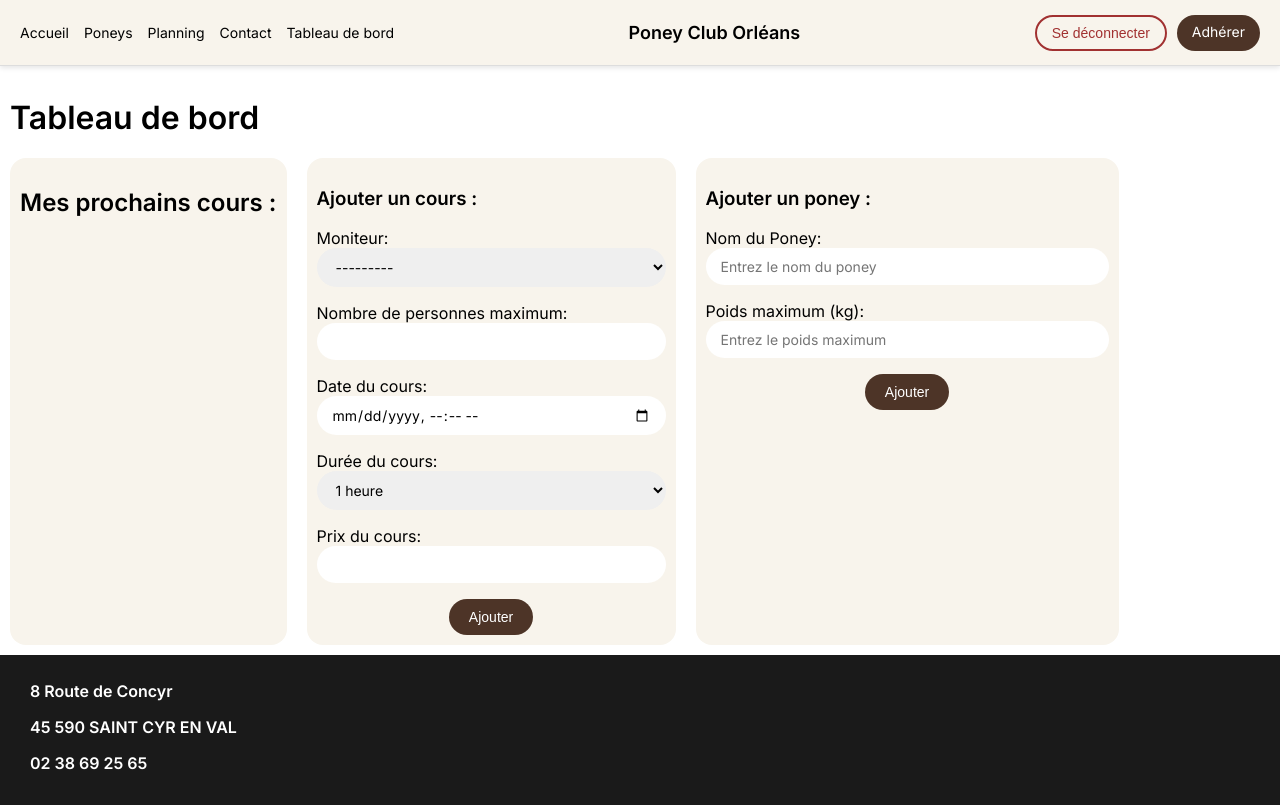
After one commit to ugo-dominguez/sae-poney, a Django app: page /instructor/dashboard/ in a window 1280 px wide. The commit adds this page. Run offline with Django 5.2, Linux system fonts and the light colour scheme; the visitor is signed in with stand-in values (Sample User, id 1); data comes from the database, SQL or seed files in the repository; data that the repository does not hold is empty; parts of the project's set-up code (start-up, migrations or seed data) failed here and were passed over.

Commit message:
Dashboard

```diff
--- a/berry/urls.py
+++ b/berry/urls.py
@@ -23,5 +23,5 @@ urlpatterns = [
     path('', include('login.urls')),
     path('', include('planning.urls')),
     path('', include('listponey.urls')),
-    path('', include('instructor.urls')),
+    path('instructor/', include('instructor.urls')),
 ]
--- a/instructor/forms.py
+++ b/instructor/forms.py
@@ -1,6 +1,5 @@
 from django import forms
 
-from home.models import Cours
 from login.models import CustomUser
 
 
@@ -13,3 +12,15 @@ class CoursForm(forms.Form):
         label="Durée du cours"
     )
     prixCou = forms.DecimalField(max_digits=5, decimal_places=2, label="Prix du cours")
+
+class PoneyForm(forms.Form):
+    nomPon = forms.CharField(
+        max_length=42,
+        label="Nom du Poney",
+        widget=forms.TextInput(attrs={"placeholder": "Entrez le nom du poney"})
+    )
+    poidsMax = forms.IntegerField(
+        min_value=1,
+        label="Poids maximum (kg)",
+        widget=forms.NumberInput(attrs={"placeholder": "Entrez le poids maximum"})
+    )
--- a/instructor/static/manage.css
+++ b/instructor/static/manage.css
@@ -1,15 +1,11 @@
+/* Formulaires */
 .ajout_bd {
     display: flex;
     flex-direction: column;
-    gap: 20px;
-    padding: 20px;
-    background-color: #f8f4ec;
-    border: 1px solid #ddd;
-    border-radius: 10px;
-    width: 80%;
-    max-width: 600px;
-    margin: 0 auto;
-    box-shadow: 0 4px 8px rgba(0, 0, 0, 0.1);
+}
+
+.ajout_bd p {
+    margin-top: 0px;
 }
 
 .ajout_bd h1 {
@@ -23,8 +19,8 @@
 .ajout_bd input, .ajout_bd textarea, .ajout_bd select {
     width: 100%;
     padding: 10px 15px;
-    border: 1px solid #ddd;
-    border-radius: 5px;
+    border: none;
+    border-radius: 50px;
     font-size: 14px;
     font-family: 'Inter', sans-serif;
     box-sizing: border-box;
@@ -53,12 +49,13 @@
     background-color: #5e4031;
 }
 
+/* Messages */
 .messages {
     margin: 20px auto;
     padding: 10px;
     width: 80%;
     max-width: 600px;
-    border-radius: 5px;
+    border-radius: 50px;
     font-family: 'Inter', sans-serif;
 }
 
@@ -66,8 +63,8 @@
     padding: 10px 15px;
     margin-bottom: 10px;
     font-size: 14px;
-    border: 1px solid transparent;
-    border-radius: 5px;
+    border: none;
+    border-radius: 50px;
 }
 
 .message.success {
@@ -81,3 +78,22 @@
     color: #721c24;
     border-color: #f5c6cb;
 }
+
+/* Dashboard */
+.dashboard-section {
+    background-color: #f8f4ec;
+    border-radius: 16px;
+    padding: 10px;
+    min-width: 20%;
+}
+
+.lesson {
+    margin-top: 10px;
+    background-color: #CFDFCD;
+    padding: 5px;
+    border-radius: 11px;
+}
+
+.lesson * {
+    margin: 5px;
+}
--- /dev/null
+++ b/instructor/templates/dashboard.html
@@ -0,0 +1,62 @@
+{% extends "base-header.html" %}
+{% load static %}
+{% block title %} Home {% endblock %}
+
+{% block styles %}
+    <link href="{% static 'manage.css'%}" rel="stylesheet" />
+{% endblock %}
+
+{% block content %}
+<main style="padding:10px">
+    <div style="display: flex; align-items:center">
+        <h1>Tableau de bord</h1>
+
+        {% if messages %}
+            <div class="messages">
+                {% for message in messages %}
+                    <div class="message {{ message.tags }}">{{ message }}</div>
+                {% endfor %}
+            </div>
+        {% endif %}
+    </div>
+
+    <div style="display: flex; gap: 20px;">
+        <div class="dashboard-section">
+            <h2>Mes prochains cours :</h2>
+
+            {% for day, lessons in days.items %}
+                <h3>{{day}} :</h3>
+
+                {% for lesson in lessons %}
+                    <div class="lesson">
+                        <h4>Cours de {{lesson.time}}</h4>
+                        <p>{{lesson.duree}} heure.s</p>
+                        <p>{{lesson.nbPersMax}} personne.s</p>
+                    </div>
+                {% endfor %}
+            {% endfor %}
+        </div>
+
+        <div class="dashboard-section">
+            <h3>Ajouter un cours :</h2>
+
+            <form class="ajout_bd" method="POST" action="{% url 'new_lesson' %}">
+                {% csrf_token %}
+                {{ new_lesson_form.as_p }}
+                <button type="submit">Ajouter</button>
+            </form>
+        </div>
+
+        <div class="dashboard-section">
+            <h3>Ajouter un poney :</h2>
+
+            <form class="ajout_bd" method="POST" action="{% url 'new_poney' %}">
+                {% csrf_token %}
+                {{ new_poney_form.as_p }}
+                <button type="submit">Ajouter</button>
+            </form>
+        </div>
+    </div>
+</main>
+
+{% endblock %}
--- a/instructor/urls.py
+++ b/instructor/urls.py
@@ -1,8 +1,10 @@
 from django.contrib.auth.views import LogoutView
 from django.urls import path
 
-from .views import add_cours
+from .views import add_cours, add_poney, dashboard
 
 urlpatterns = [
     path('new_lesson/', add_cours, name='new_lesson'),
+    path('new_poney/', add_poney, name='new_poney'),
+    path('dashboard/', dashboard, name="dashboard")
 ]
--- a/instructor/views.py
+++ b/instructor/views.py
@@ -3,8 +3,10 @@ from django.contrib.auth.decorators import user_passes_test
 from django.http import JsonResponse
 from django.shortcuts import redirect, render
 
-from .forms import CoursForm
-from .models import ajouter_cours
+from home.models import Cours
+
+from .forms import CoursForm, PoneyForm
+from .models import ajouter_cours, ajouter_poney
 
 
 @user_passes_test(lambda u: u.is_superuser)
@@ -14,11 +16,41 @@ def add_cours(request):
         if form.is_valid():
             ajouter_cours(request)
             messages.success(request, "Le cours a été ajouté avec succès !")
-            return redirect("new_lesson")
+            return redirect("dashboard")
         else:
             messages.error(request, "Erreur lors de l'ajout du cours. Vérifiez les données fournies.")
-            return redirect("new_lesson")
+            return redirect("dashboard")
+
     else:
-        form = CoursForm()
+        return redirect("dashboard")
 
-    return render(request, "manage.html", {"form": form})
+@user_passes_test(lambda u: u.is_superuser)
+def add_poney(request):
+    if request.method == "POST":
+        form = PoneyForm(request.POST)
+        if form.is_valid():
+            ajouter_poney(request)
+            messages.success(request, "Le poney a été ajouté avec succès !")
+            return redirect("dashboard")
+
+        else:
+            messages.error(request, "Erreur lors de l'ajout du poney. Vérifiez les données fournies.")
+            return redirect("dashboard")
+
+    else:
+        return redirect("dashboard")
+
+@user_passes_test(lambda u: u.is_superuser)
+def dashboard(request):
+    lessons = Cours.objects.filter(idMon=request.user)
+    days = {}
+    for lesson in lessons:
+        date = str(lesson.dateCou)[:-15]
+        lesson.time = str(lesson.dateCou)[-15:-9]
+        days[date] = days.get(date, []) + [lesson]
+
+    return render(request, "dashboard.html", {
+        "days": days,
+        "new_lesson_form": CoursForm(),
+        "new_poney_form": PoneyForm(),
+    })
--- a/static/style.css
+++ b/static/style.css
@@ -2,6 +2,7 @@
 
 html, body {
     height: 100%;
+    position: relative;
     width: 100%;
     margin: 0;
     padding: 0;
@@ -9,11 +10,9 @@ html, body {
 }
 
 footer {
-    position: fixed;
-    bottom: 0;
     left: 0;
-    width: 100%;
-    height: 15%;
+    right: 0;
+    height: 130px;
     color: white;
     padding: 10px 30px;
     background-color: #1a1a1a;
--- a/templates/base-header.html
+++ b/templates/base-header.html
@@ -9,7 +9,7 @@
         <a href="/planning/">Planning</a>
         <a href="">Contact</a>
         {% if user.is_authenticated and user.is_staff %}
-            <a href="{% url 'new_lesson' %}">Moniteur</a>
+            <a href="{% url 'dashboard' %}">Tableau de bord</a>
         {% endif %}
     </nav>
 
```
Also changed, not shown: instructor/models.py (+19 -3 lines), instructor/templates/manage.html (deleted, +0 -26 lines).
